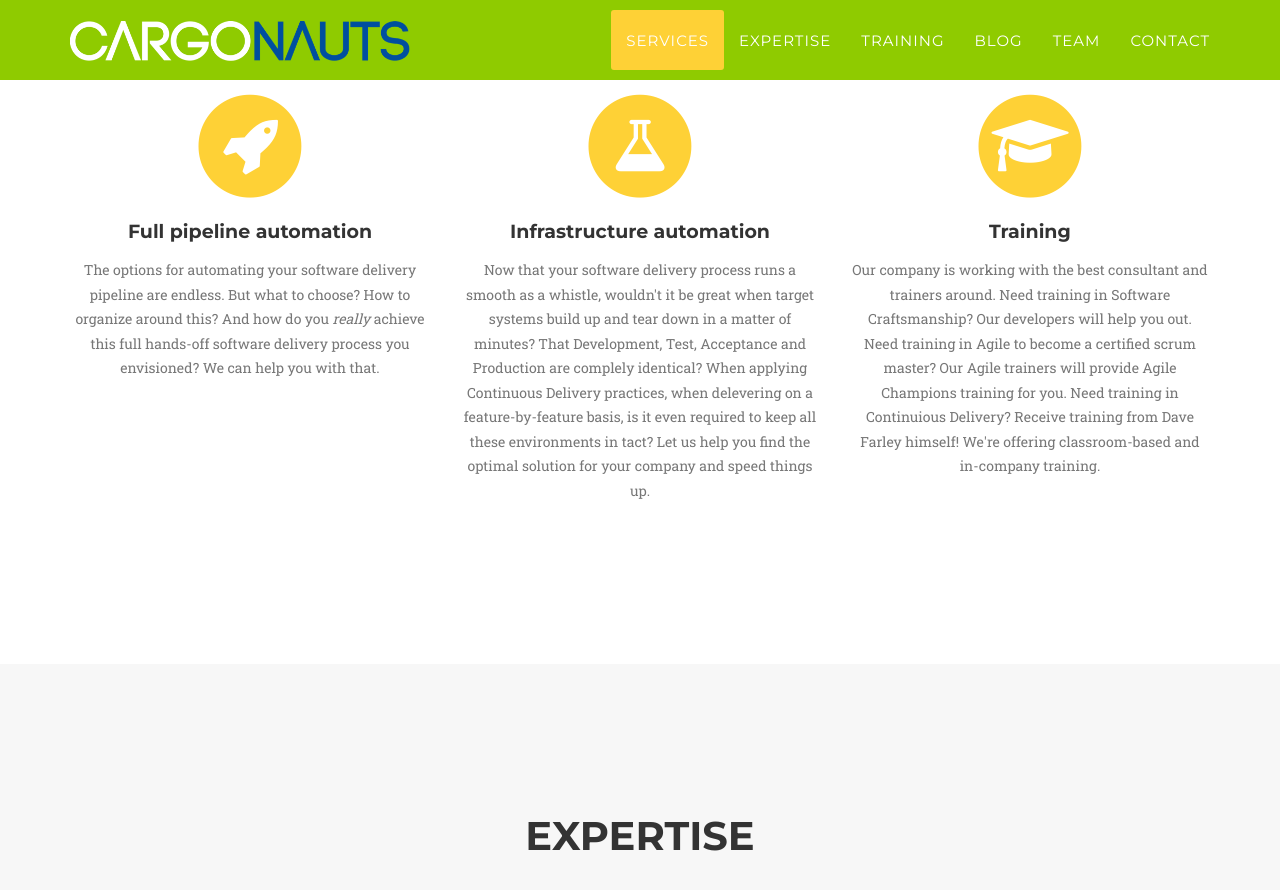
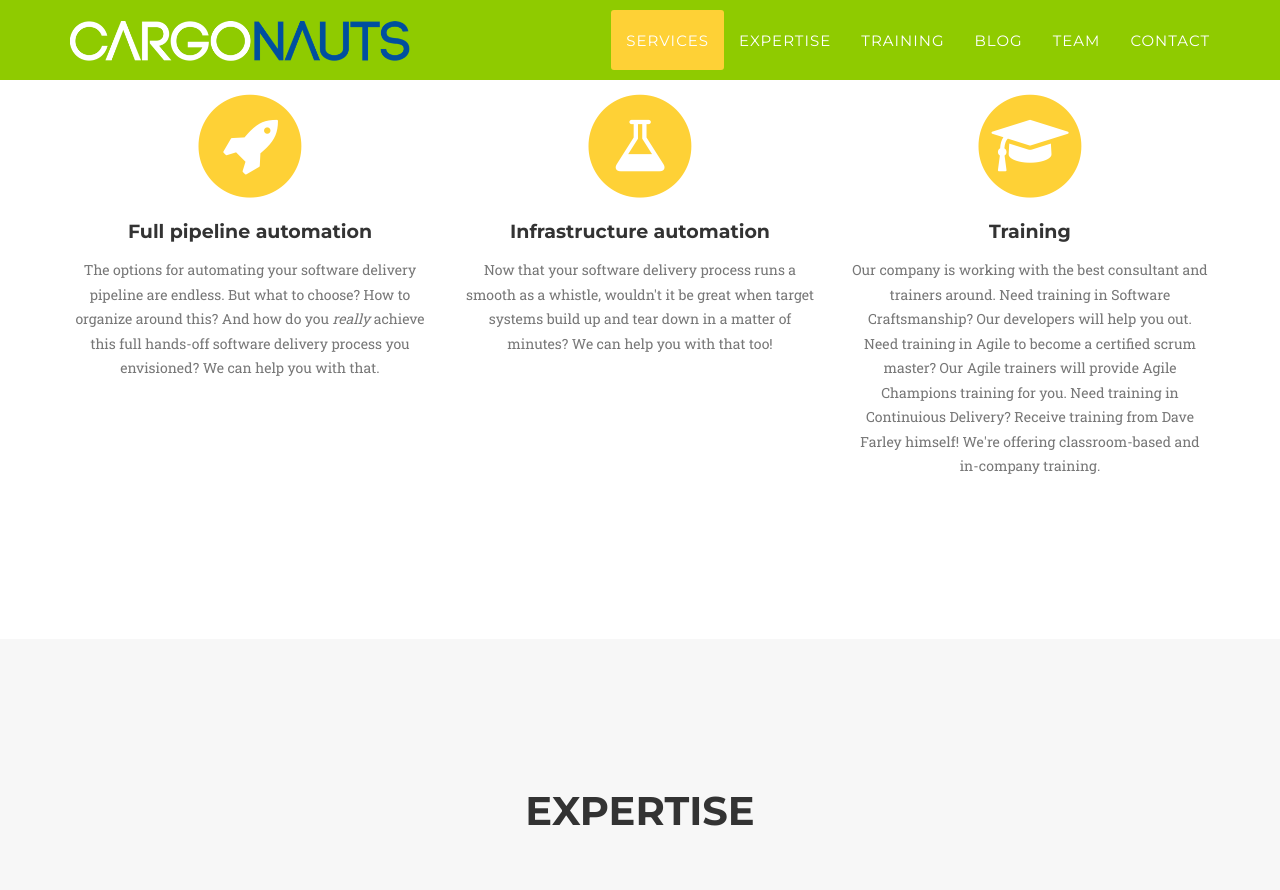
Before and after one commit to devopsautomators/devopsautomators.github.io, a Jekyll site: the page built from index.html, in a window 1280 px wide and 900 px high, scrolled down 1307 px. Shown: the top 890 px of the window. Built offline with Jekyll 4.4.1, drawn with Linux system fonts in a browser that asks for light colours; some web fonts are replaced.

Commit message:
updated services texts

```diff
--- a/_includes/services.html
+++ b/_includes/services.html
@@ -22,7 +22,7 @@
                         <i class="fa fa-flask fa-stack-1x fa-inverse"></i>
                     </span>
                     <h4 class="service-heading">Infrastructure automation</h4>
-										<p class="text-muted">Now that your software delivery process runs a smooth as a whistle, wouldn't it be great when target systems build up and tear down in a matter of minutes? That Development, Test, Acceptance and Production are complely identical? When applying Continuous Delivery practices, when delevering on a feature-by-feature basis, is it even required to keep all these environments in tact? Let us help you find the optimal solution for your company and speed things up.</p>
+										<p class="text-muted">Now that your software delivery process runs a smooth as a whistle, wouldn't it be great when target systems build up and tear down in a matter of minutes? We can help you with that too!</p>
                 </div>
                 <div class="col-md-4">
                     <span class="fa-stack fa-4x">
```
